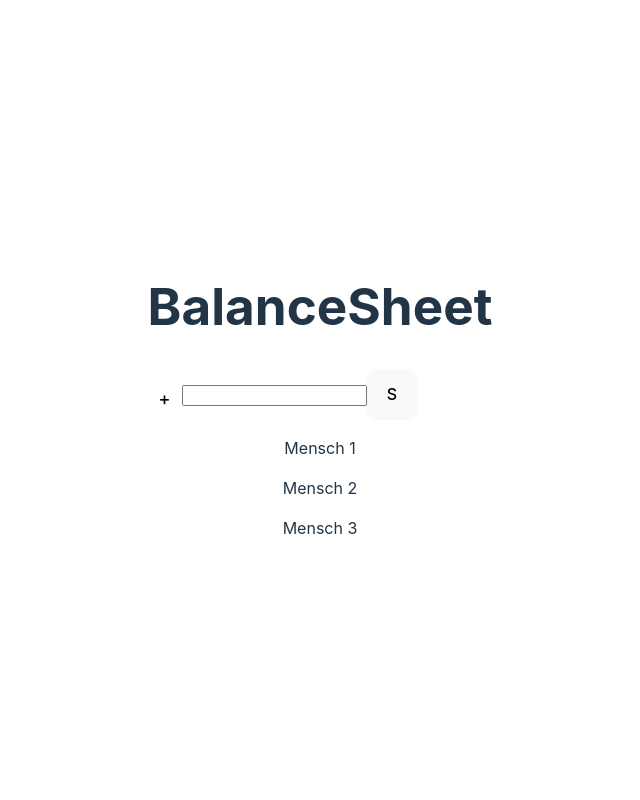
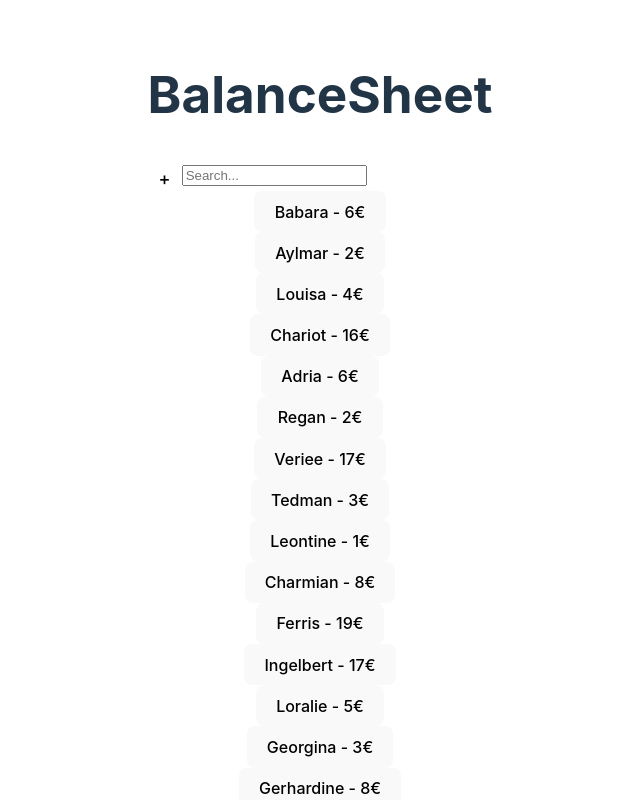
Before and after one commit to Luis-0104/BalanceSheet, a React (Vite) app: page / in a window 1280 px wide. Shown: the top 800 px of the page, without its empty margins (320-960 px from the left). Built offline with nearby package versions, Linux system fonts and the light colour scheme.

Commit message:
bissl gedöns

```diff
--- a/src/App.tsx
+++ b/src/App.tsx
@@ -11,6 +11,8 @@ function App() {
     console.log('toggled')
   }
 
+  const [searchTerm, setSearchTerm] = useState('')
+
 
   return (
     <div className="App">
@@ -20,11 +22,11 @@ function App() {
           <button id="addButton" onClick={(evt)=>{toggleShowAddMenu() }}>+</button>
         </div>
         <div>
-          <SearchBar></SearchBar>
+          <SearchBar searchTerm={searchTerm} setSearchTerm={setSearchTerm}></SearchBar>
         </div>
       </div>
       <AddNewPerson showAddMenu={showAddMenu} toggleShowAddMenu={toggleShowAddMenu}></AddNewPerson>
-      <PersonsList></PersonsList>
+      <PersonsList searchTerm={searchTerm}></PersonsList>
     </div>
   )
 }
--- a/src/components/AddNewPerson.tsx
+++ b/src/components/AddNewPerson.tsx
@@ -1,18 +1,51 @@
-type AddNewPersonProps= {
+import data from '../data/data.json'
+
+type AddNewPersonProps = {
     showAddMenu: boolean;
-    toggleShowAddMenu: ()=> void;
+    toggleShowAddMenu: () => void;
 }
 
 
-export function AddNewPerson({showAddMenu,toggleShowAddMenu}:AddNewPersonProps){
+export function AddNewPerson({ showAddMenu, toggleShowAddMenu }: AddNewPersonProps) {
 
-    if(!showAddMenu){
+    var nameInput: string = '';
+    var emailInput: string = '';
+    var balanceInput: number = 0;
+
+    function checkInput(): boolean {
+
+        // check if name is already taken:
+        data.map((element) => {
+            if(element.first_name == nameInput){
+                console.log(`Your chosen name: ${nameInput} is already taken`)
+                return false;
+            }
+        })
+
+        // check if email is valid
+        if(!String(emailInput)
+        .toLowerCase()
+        .match(
+          /^(([^<>()[\]\\.,;:\s@"]+(\.[^<>()[\]\\.,;:\s@"]+)*)|(".+"))@((\[[0-9]{1,3}\.[0-9]{1,3}\.[0-9]{1,3}\.[0-9]{1,3}\])|(([a-zA-Z\-0-9]+\.)+[a-zA-Z]{2,}))$/
+        )){
+            console.log(`${emailInput} isn't a valid email-adress`)
+            return false;
+        }
+
+
+        return true;
+    }
+
+
+    if (!showAddMenu) {
         return <></>
     }
+    console.log(nameInput)
     return <div id="AddNewPersonContainer">
-        <input placeholder="Name" id= "nameInput"></input>
-        <input placeholder="Starting Balance" id="balanceInput" type="number" min="0" step="any"></input>
+        <input placeholder="Name" id="nameInput" onChange={(evt) => { nameInput = evt.target.value }}></input>
+        <input placeholder="email" id="emailInput" type="email" onChange={(evt) => { emailInput = evt.target.value }}></input>
+        <input placeholder="Starting Balance" id="balanceInput" type="number" min="0" step="any" onChange={(evt) => { balanceInput = +evt.target.value }}></input>
         €
-        <button id = "submitAddButton" onClick={(evt)=>{toggleShowAddMenu()}}>Add</button>
+        <button id="submitAddButton" onClick={(evt) => { checkInput() }}>Add</button>
     </div>
 }
--- a/src/components/PersonsList.tsx
+++ b/src/components/PersonsList.tsx
@@ -1,7 +1,34 @@
-export function PersonsList(){
+import data from '../data/data.json'
+type PersonsListProps = {
+    searchTerm: string;
+}
+
+
+
+export function PersonsList({ searchTerm }: PersonsListProps) {
+    var filteredData = data.filter((element) => {
+        if(searchTerm==''){
+            return true;
+          }else{
+            for(let val of Object.values(element) ){
+              if(JSON.stringify(val).includes(searchTerm)){
+                return true;
+              }
+            }
+
+          }
+    })
+
+
+
+
     return <div>
-        <p>Mensch 1</p>
-        <p>Mensch 2</p>
-        <p>Mensch 3</p>
+        {filteredData.map(
+            (val) => <div>
+                <button>
+                    {val.first_name + '   -   ' + val.balance + '€'}
+                </button>
+            </div>
+        )}
     </div>
 }
--- a/src/components/SearchBar.tsx
+++ b/src/components/SearchBar.tsx
@@ -1,14 +1,21 @@
 
 import './styling/SearchBar.css'
 
+type SearchBarProps = {
+    searchTerm: string;
+    setSearchTerm: (searchTerm: string) => void;
+}
 
-export function SearchBar() {
+export function SearchBar({ searchTerm, setSearchTerm }: SearchBarProps) {
     return <div id="searchBarContainer" className='hdiv'>
         <div>
-            <input id ="searchField"></input>
+            <input id="searchField" placeholder='Search...' onChange={(evt) => {
+                    setSearchTerm(evt.target.value)
+                }
+            }>
+
+            </input>
         </div>
-        <div>
-            <button id ="searchButton">S</button>
-        </div>
+
     </div>
 }
```
